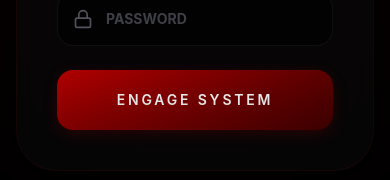
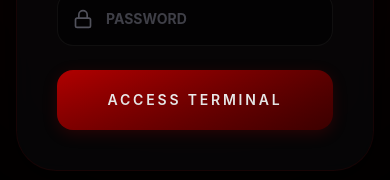
Before and after one commit to notadam2x/makuoze-panel, a Next.js app: page /login in a window 390 px wide. Shown: the part 538-718 px from the top of the page. Built offline with nearby package versions, Linux system fonts and the light colour scheme.

Commit message:
Final Polish: UI scale-invariance, DPI optimizations, and responsive grids

```diff
--- a/src/app/dashboard/page.js
+++ b/src/app/dashboard/page.js
@@ -111,7 +111,7 @@ export default function DashboardPage() {
       </motion.header>
 
       {/* Main Stats Tiles */}
-      <div className="grid grid-cols-1 md:grid-cols-3 gap-6">
+      <div className="grid grid-cols-1 sm:grid-cols-2 lg:grid-cols-3 gap-4 md:gap-6">
         {statCards.map((card, i) => (
           <motion.div
             key={card.label}
--- a/src/app/layout.js
+++ b/src/app/layout.js
@@ -12,17 +12,17 @@ const geistMono = Geist_Mono({
 });
 
 export const metadata = {
-  title: "Makuoze Drainer | Partner Portal",
-  description: "Advanced Solana Revenue Extraction Dashboard",
+  title: 'Makuoze Drainer | Partner Portal',
+  description: 'Enterprise Grade Crypto Revenue Management',
+  viewport: 'width=device-width, initial-scale=1, maximum-scale=1',
 };
 
 export default function RootLayout({ children }) {
   return (
-    <html
-      lang="en"
-      className={`${geistSans.variable} ${geistMono.variable} h-full antialiased`}
-    >
-      <body className="min-h-full flex flex-col">{children}</body>
+    <html lang="en" className={`${geistSans.variable} ${geistMono.variable} dark scroll-smooth selection:bg-makuoze-red/30`}>
+      <body className="antialiased text-rendering-optimizeLegibility ring-white/5 min-h-full flex flex-col">
+        {children}
+      </body>
     </html>
   );
 }
--- a/src/app/login/page.js
+++ b/src/app/login/page.js
@@ -48,7 +48,7 @@ export default function LoginPage() {
       <motion.div
         initial={{ opacity: 0, y: 20 }}
         animate={{ opacity: 1, y: 0 }}
-        className="w-full max-w-[420px] relative z-10"
+        className="w-full max-w-md md:max-w-[420px] relative z-10"
       >
         {/* Logo Section */}
         <div className="text-center mb-10">
@@ -133,7 +133,7 @@ export default function LoginPage() {
                 : 'btn-makuoze text-white text-sm'
                 }`}
             >
-              {loading ? 'Initializing...' : 'Engage System'}
+              {loading ? 'Initializing...' : 'ACCESS TERMINAL'}
 
               {/* Button Inner Glow */}
               <div className="absolute inset-0 bg-gradient-to-t from-black/20 to-transparent pointer-events-none" />
@@ -143,7 +143,7 @@ export default function LoginPage() {
 
         <div className="mt-12 text-center">
           <p className="text-zinc-700 text-[10px] font-bold uppercase tracking-[0.3em]">
-            Authorized Personnel Only <br />
+            Authorized Partner Only <br />
           </p>
         </div>
       </motion.div>
```
